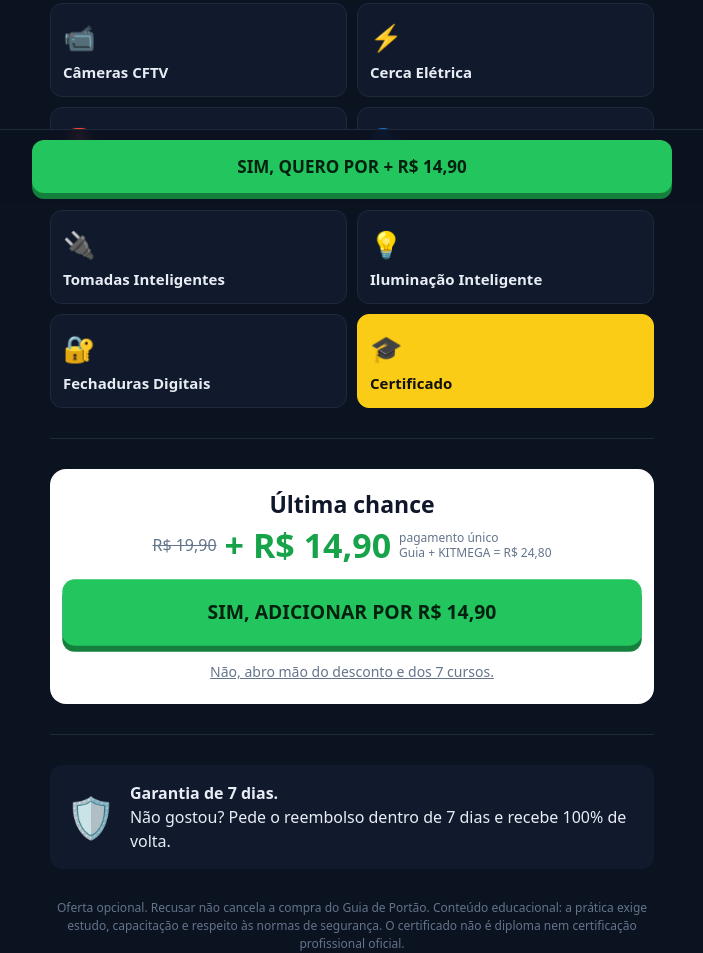
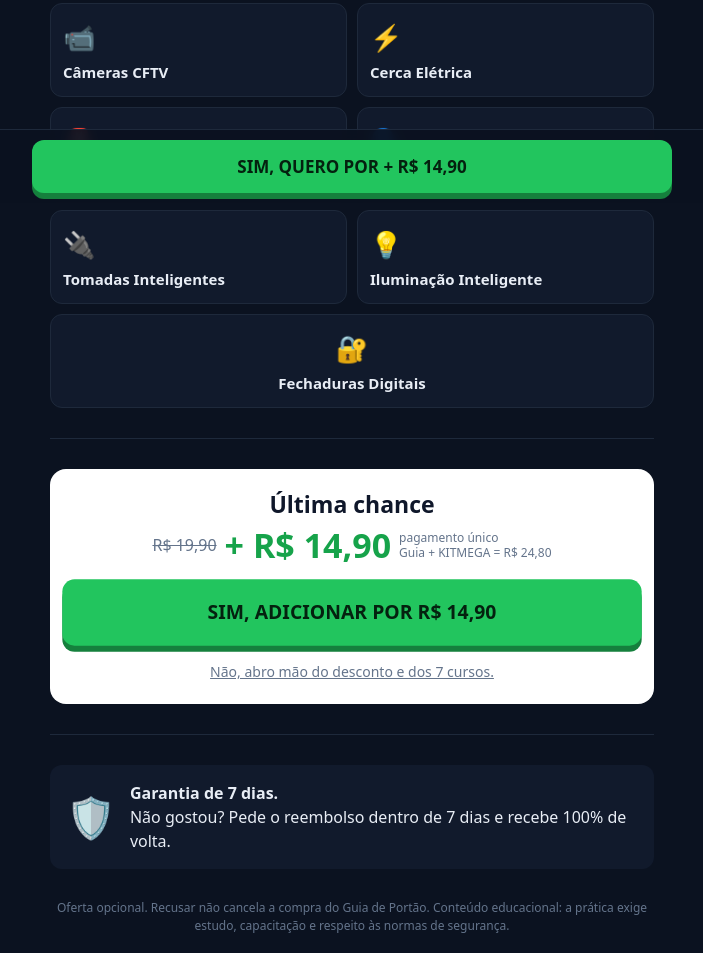
Before and after one commit to aprendaemcasa/UPSSEL, a plain HTML site: page desconto.html in a window 1280 px wide. Shown: the part 679-1632 px from the top of the page, without its empty margins (288-991 px from the left). Drawn offline with Linux system fonts and the light colour scheme.

Commit message:
Remove certificado do KITMEGA (certificado é só do Guia de Portão)
Co-Authored-By: Claude Opus 5.5 <noreply@anthropic.com>
Claude-Session: https://claude.ai/code/session_0177448aUg2SFJroHK2FfvKv

```diff
--- a/desconto.html
+++ b/desconto.html
@@ -37,7 +37,6 @@
       <div class="card"><i>🔌</i><h3>Tomadas Inteligentes</h3></div>
       <div class="card"><i>💡</i><h3>Iluminação Inteligente</h3></div>
       <div class="card"><i>🔐</i><h3>Fechaduras Digitais</h3></div>
-      <div class="card gold"><i>🎓</i><h3>Certificado</h3></div>
     </div>
   </section>
 
@@ -56,7 +55,7 @@
 </div>
 
 <footer class="wrap">
-  <p>Oferta opcional. Recusar não cancela a compra do Guia de Portão. Conteúdo educacional: a prática exige estudo, capacitação e respeito às normas de segurança. O certificado não é diploma nem certificação profissional oficial.</p>
+  <p>Oferta opcional. Recusar não cancela a compra do Guia de Portão. Conteúdo educacional: a prática exige estudo, capacitação e respeito às normas de segurança.</p>
 </footer>
 
 <div class="sticky"><a class="btn" data-buy href="#">SIM, QUERO POR + R$ 14,90</a></div>
--- a/style.css
+++ b/style.css
@@ -79,3 +79,4 @@ footer{padding:26px 0 110px;color:#64748b;font-size:12px;text-align:center}
 .cmp .bad b{color:#f87171}.cmp .ok b{color:#4ade80}
 .cmp small{color:#94a3b8;font-size:12px}
 .price s{white-space:nowrap}.box .price b{font-size:34px}.box .price{gap:8px}
+.grid .card:last-child:nth-child(odd){grid-column:1/-1;text-align:center}
```
Also changed, not shown: index.html (+2 -3 lines).
